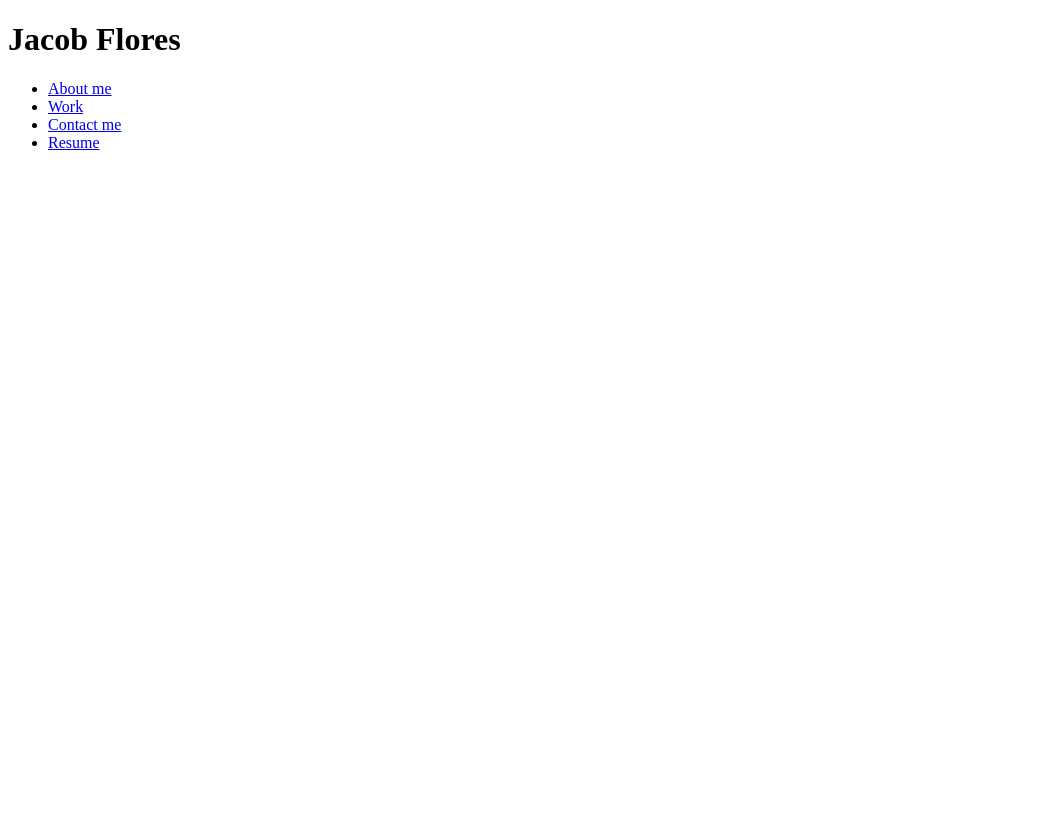
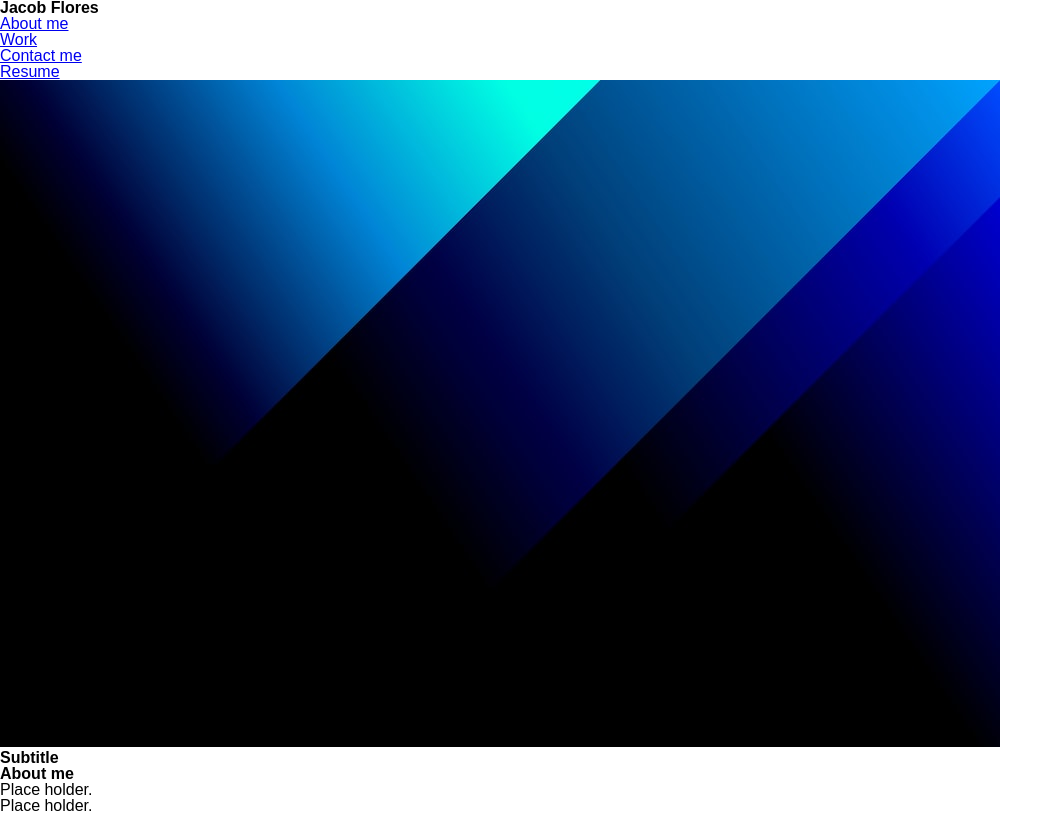
Before and after one commit to JacobDFlores/JacobFlores_Portfolio, a plain HTML site: page index.html in a window 1280 px wide. Shown: the whole page, without its empty margins (0-1063 px from the left). Drawn offline with Linux system fonts and the light colour scheme.

Commit message:
Added the reset.css code

```diff
--- a/assets/reset.css
+++ b/assets/reset.css
@@ -0,0 +1,28 @@
+* {
+    margin: 0;
+    padding: 0;
+    box-sizing: boder-box;
+}
+
+html {
+    height: 100%;
+}
+
+body {
+    min-height: 100%;
+    line-height: 1;
+    font-family: sans-serif;
+}
+
+h1, h2, h3, h4, h5, h6 {
+    font-size: 100%;
+}
+
+input, select, option, optgroup, textarea, button, pre, code {
+    font-size: 100%;
+    font-family: inherit;
+}
+
+ol, ul {
+    list-style: none;
+}
--- a/index.html
+++ b/index.html
@@ -21,6 +21,19 @@
                 </ul>
             </nav>
         </header>
+        <div>
+            <img src="./assets/images/Blue fade banner.jpg" />
+            <h2>Subtitle</h2>
+        </div>
+        <summary class=aboutme>
+            <h2>About me</h2>
+            <p>
+                Place holder.
+            </p>
+            <p>
+                Place holder.
+            </p>
+        </summary>
     </body>
 
 </html>
```
Also changed, not shown: assets/images/Blue fade banner.jpg (added).
